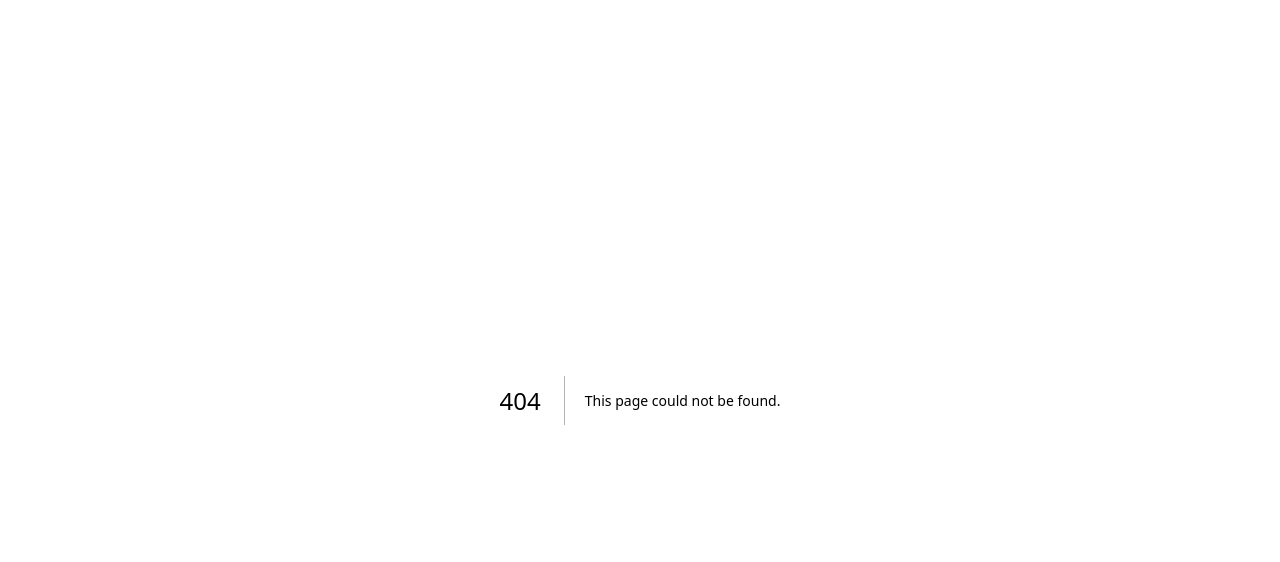
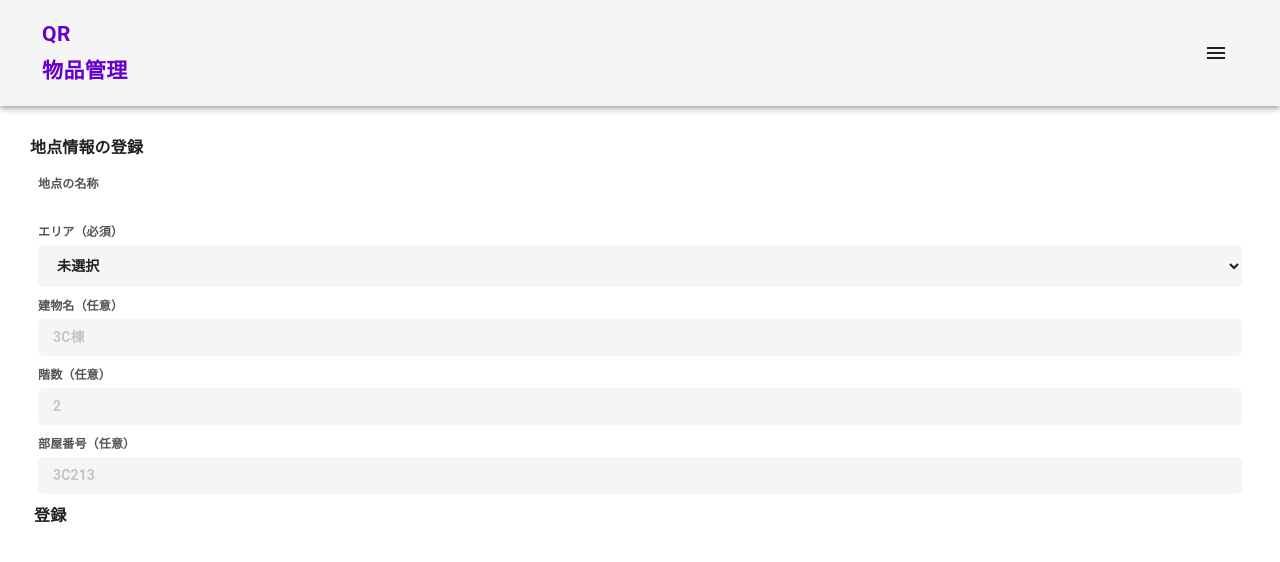
Before and after one commit to sohosai/qr-frontend, a Next.js app: page /spot/info_edit in a window 1280 px wide. Before the commit this address had no page. Shown: the top 562 px of the page. Built offline with nearby package versions, Linux system fonts and the light colour scheme.

Commit message:
場所情報編集機能

```diff
--- /dev/null
+++ b/src/pages/spot/info_edit.tsx
@@ -0,0 +1,239 @@
+import Head from 'next/head'
+import { useRouter } from 'next/router'
+import { useState, useEffect } from 'react'
+import styled from 'styled-components'
+import CssBaseline from '@mui/material/CssBaseline'
+
+import TextInput from '@/components/TextInput'
+import Item from '@/components/Item'
+import Button from '@/components/Button'
+import Select from '@/components/Select'
+import Header from '@/components/Header'
+import { Area, Spot } from '@/types'
+import axios from 'axios'
+import { toast } from 'react-toastify'
+
+const StyledMain = styled.main.withConfig({
+  displayName: 'StyledMain',
+})`
+  position: static;
+  margin: 30px 30px;
+  font-weight: 700;
+  h1 {
+    margin-top: 15px;
+    margin-bottom: 15px;
+    font-size: 16px;
+  }
+  div {
+    margin: 4px;
+    margin-bottom: 10px;
+  }
+  .buttonContainer {
+    display: flex;
+    justify-content: flex-end;
+    margin: 20px;
+  }
+`
+
+/**
+ * 場所情報を編集
+ */
+const SpotEdit = () => {
+  const route = useRouter()
+
+  const [spotName, setSpotName] = useState('')
+
+  const [areaName, setAreaName] = useState('未選択')
+  const onChangeAreaName = (event: React.ChangeEvent<HTMLSelectElement>): void => {
+    setAreaName(event.target.value)
+  }
+
+  const [building, setBuilding] = useState('')
+  const onChangeBuilding = (event: React.ChangeEvent<HTMLInputElement>): void => {
+    setBuilding(event.target.value)
+  }
+
+  const [floor, setFloor] = useState('')
+  const onChangeFloor = (event: React.ChangeEvent<HTMLInputElement>): void => {
+    setFloor(event.target.value)
+  }
+
+  const [room, setRoom] = useState('')
+  const onChangeRoom = (event: React.ChangeEvent<HTMLInputElement>): void => {
+    setRoom(event.target.value)
+  }
+
+  useEffect(() => {
+    if (typeof route.query.name !== 'string') return
+
+    const spot_name = route.query.spot_name
+    const api_url = process.env.NEXT_PUBLIC_QR_API_URL
+    if (api_url) {
+      ;(async () => {
+        const url_spot = api_url + '/get_spot?name=' + spot_name
+        try {
+          const response_spot = await axios.get(url_spot)
+          const spot_data: Spot = response_spot.data
+          setSpotName(spot_data.name)
+          spot_data.area == 'area1'
+            ? '第一エリア'
+            : areaName == 'area2'
+            ? '第二エリア'
+            : areaName == 'area3'
+            ? '第三エリア'
+            : areaName == 'center_library'
+            ? '中央図書館'
+            : areaName == 'ishi_square'
+            ? '石の広場'
+            : areaName == 'igaku'
+            ? '医学エリア'
+            : areaName == 'taigei'
+            ? '体育芸術エリア'
+            : areaName == 'kasuga'
+            ? '春日エリア'
+            : areaName == 'ichinoya'
+            ? '一の矢'
+            : areaName == 'hirasuna'
+            ? '平砂'
+            : '追越'
+          spot_data.building ? setBuilding(spot_data.building) : setBuilding('')
+          spot_data.floor ? setFloor(spot_data.floor.toString()) : setFloor('')
+          spot_data.room ? setRoom(spot_data.room) : setRoom('')
+        } catch (err) {
+          toast.error('場所情報の取得に失敗')
+        }
+      })()
+    } else {
+    }
+  }, [route])
+
+  const validButton = (): boolean => {
+    return spotName == '' || areaName == '未選択'
+  }
+
+  const onClickRegisterButton = (): void => {
+    const area: Area =
+      areaName == '第一エリア'
+        ? 'area1'
+        : areaName == '第二エリア'
+        ? 'area2'
+        : areaName == '第三エリア'
+        ? 'area3'
+        : areaName == '中央図書館'
+        ? 'center_library'
+        : areaName == '石の広場'
+        ? 'ishi_square'
+        : areaName == '医学エリア'
+        ? 'igaku'
+        : areaName == '体育芸術エリア'
+        ? 'taigei'
+        : areaName == '春日エリア'
+        ? 'kasuga'
+        : areaName == '一の矢'
+        ? 'ichinoya'
+        : areaName == '平砂'
+        ? 'hirasuna'
+        : 'oikoshi'
+
+    const json: Spot = {
+      name: spotName,
+      area: area,
+      building: building == '' ? null : building,
+      floor: floor == '' ? null : Number(floor),
+      room: room == '' ? null : room,
+    }
+
+    ;(async () => {
+      const api_url = process.env.NEXT_PUBLIC_QR_API_URL
+      if (api_url !== undefined) {
+        const url = api_url + '/insert_spot'
+        try {
+          const result = await axios.post(url, json)
+          toast.success('地点の登録に成功')
+          return result
+        } catch (err) {
+          toast.error('地点の登録に失敗')
+        }
+      }
+    })()
+
+    setSpotName('')
+    setAreaName('未選択')
+    setBuilding('')
+    setFloor('')
+    setRoom('')
+  }
+  return (
+    <>
+      <Header />
+      <CssBaseline />
+      <Head>
+        <title>地点情報の登録 | QR</title>
+        <meta name='description' content='' />
+        <link rel='icon' href='/favicon.ico' />
+      </Head>
+
+      <StyledMain>
+        <h1>地点情報の登録</h1>
+        <div className='SpotNameInput'>
+          <Item label='地点の名称' value={spotName} />
+        </div>
+        <div className='AreaSelect'>
+          <Select
+            label='エリア'
+            required={true}
+            initial='未選択'
+            options={[
+              '未選択',
+              '第一エリア',
+              '第二エリア',
+              '第三エリア',
+              '中央図書館',
+              '石の広場',
+              '医学エリア',
+              '体育芸術エリア',
+              '春日エリア',
+              '一の矢',
+              '平砂',
+              '追越',
+            ]}
+            onChange={onChangeAreaName}
+          />
+        </div>
+        <div className='BuildingInput'>
+          <TextInput
+            label='建物名'
+            required={false}
+            placeholder='3C棟'
+            value={building}
+            onChange={onChangeBuilding}
+          />
+        </div>
+        <div className='FloorInput'>
+          <TextInput
+            label='階数'
+            required={false}
+            placeholder='2'
+            value={floor}
+            onChange={onChangeFloor}
+          />
+        </div>
+        <div className='RoomInput'>
+          <TextInput
+            label='部屋番号'
+            required={false}
+            placeholder='3C213'
+            value={room}
+            onChange={onChangeRoom}
+          />
+        </div>
+
+        <div className='SpotRegisterButton'>
+          <Button onClick={onClickRegisterButton} disabled={validButton()} text='登録' />
+        </div>
+      </StyledMain>
+    </>
+  )
+}
+
+export default SpotEdit
```
